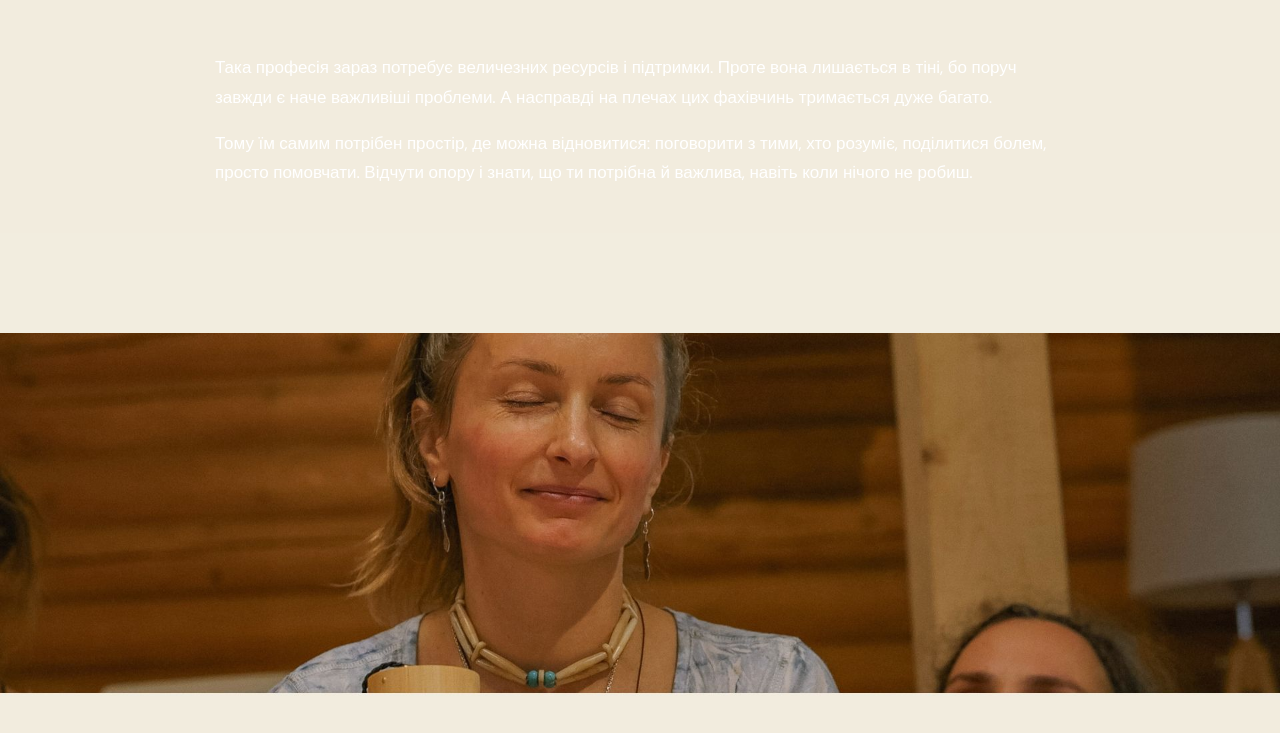
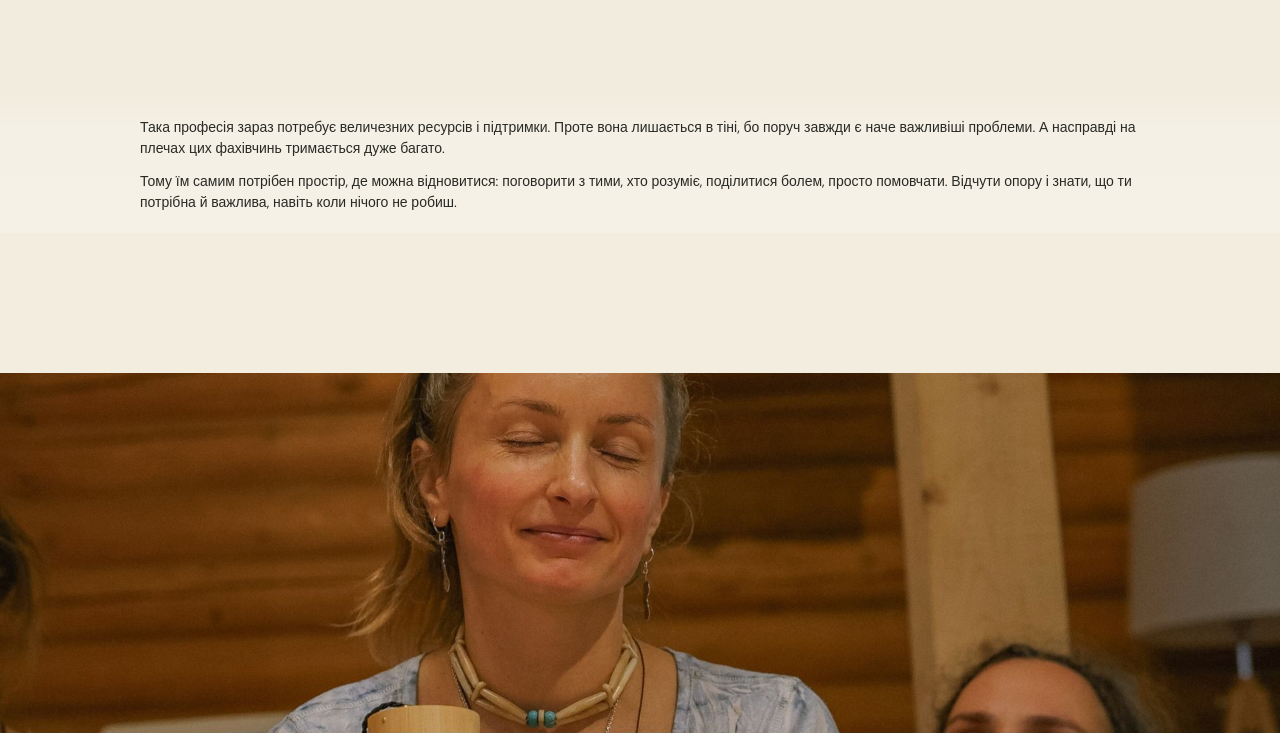
Before and after one commit to merezhivo/merezhivo, a plain HTML site: page index.html in a window 1280 px wide. Shown: the part 4038-4771 px from the top of the page. Drawn offline with nearby package versions, Linux system fonts and the light colour scheme; a web font is replaced by a local one.

Commit message:
bottom fix Update style.css

```diff
--- a/style.css
+++ b/style.css
@@ -1392,23 +1392,29 @@ h1 em, h2 em, h3 em {
   right: 0;
   bottom: 0;
   padding: 45px 8%;
-  color: #fff;
+  color: #292a25;
   box-sizing: border-box;
+  background: linear-gradient(
+    to top,
+    rgba(245, 241, 231, .96),
+    rgba(245, 241, 231, .82) 75%,
+    transparent
+  );
   z-index: 2;
 }
 
 .why-content-bottom p {
-  max-width: 850px;
-  margin: 0 auto 16px;
+  max-width: 1000px;
+  margin: 0 auto 20px;
   font-family: var(--sans);
-  font-size: clamp(14px, 1.2vw, 17px);
-  line-height: 1.75;
+  font-size: clamp(18px, 1.5vw, 21px);
+  line-height: 1.7;
+  font-weight: 400;
 }
 
 .why-content-bottom p:last-child {
   margin-bottom: 0;
 }
-
 /* Mobile */
 
 @media (max-width: 700px) {
@@ -1433,14 +1439,14 @@ h1 em, h2 em, h3 em {
 }
 
   .why-content-bottom {
-    margin: 30px 20px 0;
+    padding: 20px;
   }
 
   .why-content-bottom p {
-    font-size: 17px;
-    line-height: 1.75;
-  }
-}
+    font-size: 14px;
+    line-height: 1.5;
+    margin-bottom: 12px;
+  }
 
 /* RETREAT SECTION */
 
```
